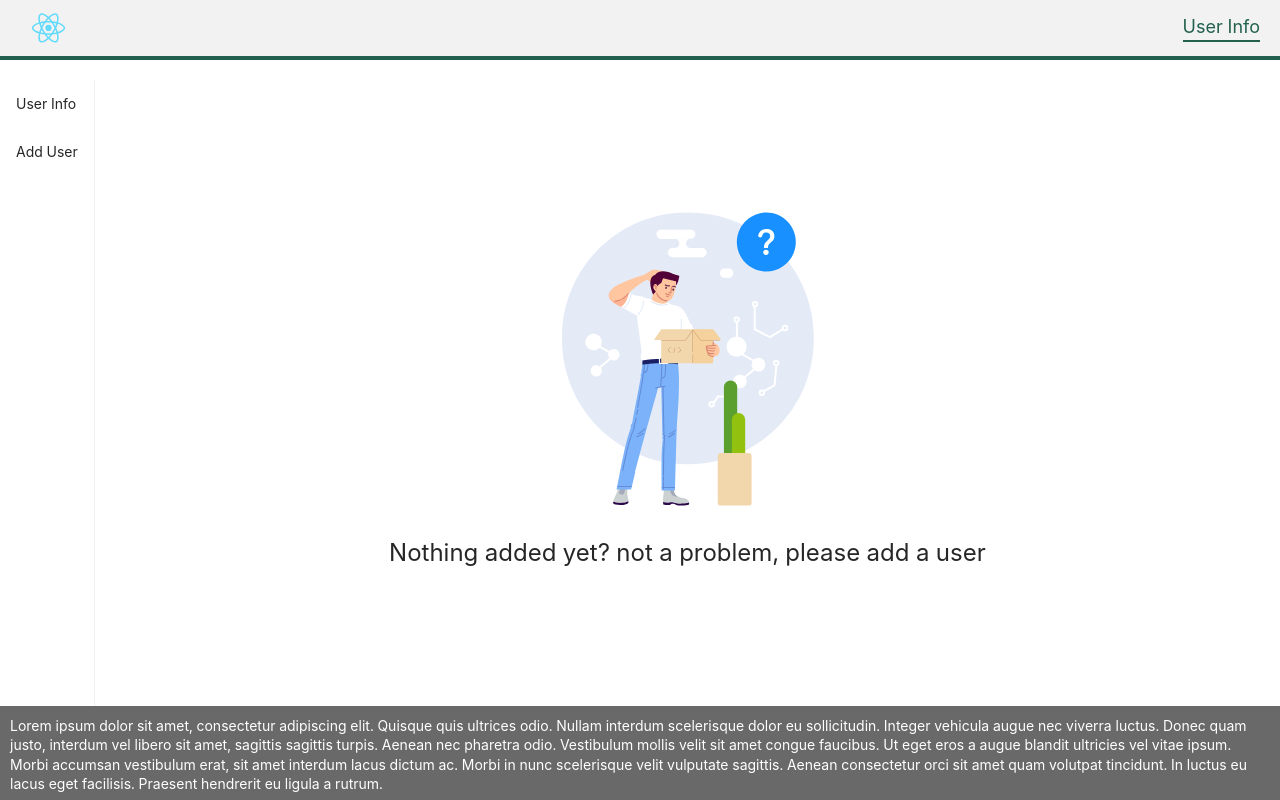
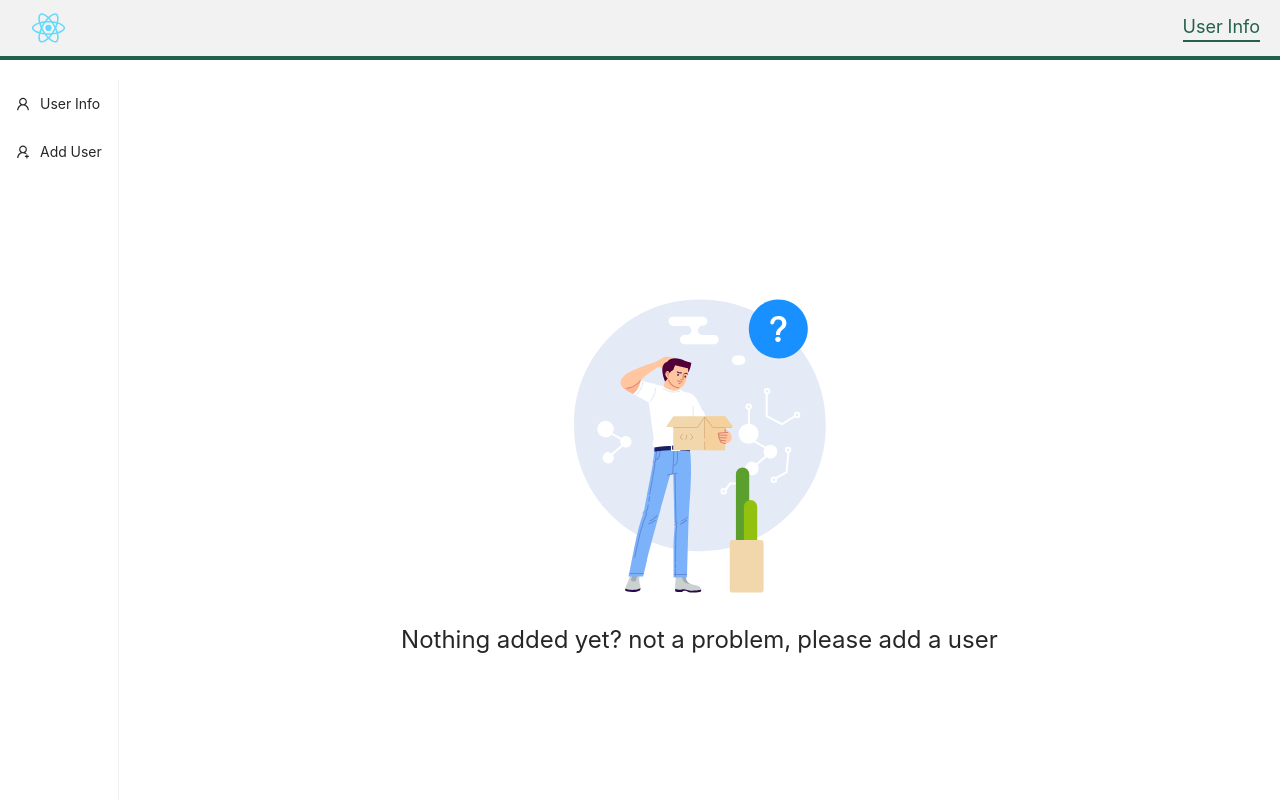
Before and after one commit to ABialoskorski/User, a React (Create React App) app: page /user-profile in a window 1280 px wide. Shown: the top 800 px of the page. Built offline with nearby package versions, Linux system fonts and the light colour scheme.

Commit message:
icons for menu

```diff
--- a/src/App.styles.ts
+++ b/src/App.styles.ts
@@ -1,7 +1,7 @@
 import styled from 'styled-components';
 
 export const AppContainer = styled.div`
-  min-height: 78.2vh;
+  min-height: 100vh;
   margin-top: 2rem;
   width: 100%;
   display: flex;
--- a/src/common/components/Navigation/useNavigation.interface.ts
+++ b/src/common/components/Navigation/useNavigation.interface.ts
@@ -1,7 +1,9 @@
+import { ReactNode } from 'react';
+
 export interface HeaderLink {
   route: string;
   title: string;
-  icon?: any;
+  icon?: ReactNode;
 }
 export type UseNavigation = () => {
   headerLinks: HeaderLink[];
--- a/src/common/components/Navigation/useNavigation.ts
+++ b/src/common/components/Navigation/useNavigation.tsx
@@ -1,5 +1,6 @@
 import { HeaderLink, UseNavigation } from './useNavigation.interface';
 import { Routes } from '../../../AppRouting';
+import { EditOutlined, UserOutlined, UserAddOutlined } from '@ant-design/icons';
 import { useUserContext } from '../../../UserContext/UserContext';
 
 export const useNavigation: UseNavigation = () => {
@@ -7,8 +8,12 @@ export const useNavigation: UseNavigation = () => {
   const userExist: boolean = Object.values(user).length > 0;
 
   const headerLinks: HeaderLink[] = [
-    { route: Routes.USER_PROFILE, title: 'User Info' },
-    { route: Routes.USER_FORM, title: userExist ? 'Edit User' : 'Add User' },
+    { route: Routes.USER_PROFILE, title: 'User Info', icon: <UserOutlined /> },
+    {
+      route: Routes.USER_FORM,
+      title: userExist ? 'Edit User' : 'Add User',
+      icon: userExist ? <EditOutlined /> : <UserAddOutlined />,
+    },
   ];
 
   return {
```
